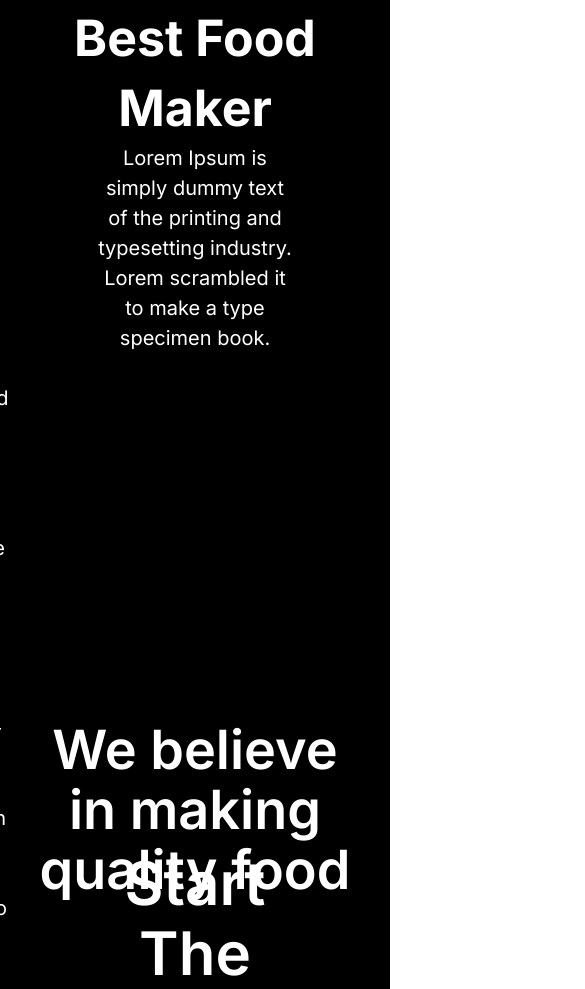
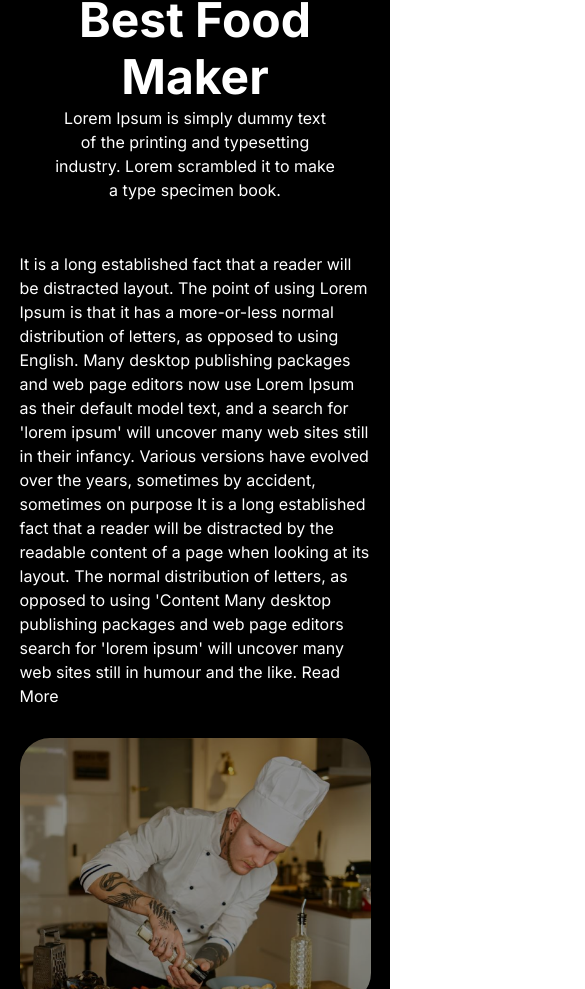
Before and after one commit to Akbarshoh404/restaurant-1, a React (Create React App) app: page / in a window 390 px wide. Shown: the part 1011-2000 px from the top of the page, 585 px wide, since content can reach past the window. Built offline with nearby package versions, Linux system fonts and the light colour scheme.

Commit message:
updated responsiveness

```diff
--- a/src/Landing/Home/Section1/style.module.scss
+++ b/src/Landing/Home/Section1/style.module.scss
@@ -1,73 +1,92 @@
 @import url("https://fonts.googleapis.com/css2?family=Inter:ital,opsz,wght@0,14..32,100..900;1,14..32,100..900&display=swap");
 
 * {
-  margin: 0px;
-  padding: 0px;
+  margin: 0;
+  padding: 0;
   box-sizing: border-box;
-}
-
-.container {
-  width: 85%;
-  margin: auto;
-  height: 100%;
-  padding-top: 100px;
-  padding-bottom: 100px;
-
-  display: flex;
-  flex-direction: column;
-  align-items: center;
-  justify-content: space-between;
 }
 
 .section {
   width: 100%;
-  height: 100vh;
   background-color: black;
   color: white;
+  padding: 100px 0px;
+  height: fit-content;
+}
+
+.container {
+  width: 90%; // Slightly wider container
+  max-width: 1200px; // Set a maximum width
+  margin: 0 auto;
+  display: flex;
+  flex-direction: column;
+  align-items: center;
+  gap: 50px; // Consistent gap between elements
 }
 
 .p1 {
   font-family: Inter;
-  font-size: 50px;
+  font-size: 3rem; // Use rem for scalable font sizes
   font-weight: 700;
-  line-height: 70px;
+  line-height: 1.2; // Adjust line height
   text-align: center;
-  text-underline-position: from-font;
-  text-decoration-skip-ink: none;
 }
 
 .p2 {
-  width: 60%;
-  margin: auto;
   font-family: Inter;
-  font-size: 20px;
+  font-size: 1rem; // Use rem
   font-weight: 400;
-  line-height: 30px;
+  line-height: 1.5; // Adjust line height
   text-align: center;
-  text-underline-position: from-font;
-  text-decoration-skip-ink: none;
+  width: 80%; // Make the paragraph width responsive
+  margin: 0 auto;
 }
 
 .module {
   width: 100%;
   display: flex;
-  justify-content: center;
+  flex-direction: column; // Stack elements vertically on smaller screens
   align-items: center;
-  gap: 150px;
+  gap: 30px; // Smaller gap on mobile
 
   p {
-    width: 100%;
     font-family: Inter;
-    font-size: 20px;
+    font-size: 1rem; // Use rem
     font-weight: 400;
-    line-height: 30px;
+    line-height: 1.5; // Adjust line height
     text-align: left;
-    text-underline-position: from-font;
-    text-decoration-skip-ink: none;
+    width: 100%; // Ensure text takes full width on all screens
   }
 
   img {
     width: 100%;
     border-radius: 30px;
+    max-width: 500px; // Limit image width for very large screens
   }
 }
+
+// Media query for smaller screens (e.g., tablets and phones)
+@media (min-width: 900px) {
+  .module {
+    flex-direction: row; // Switch back to row layout on larger screens
+    gap: 50px; // Larger gap on larger screens
+    align-items: flex-start; // Align items to the start of the container
+  }
+
+  .p1 {
+    font-size: 4rem; // Larger heading on larger screens
+  }
+
+  .p2 {
+    font-size: 1.2rem;
+    width: 60%;
+  }
+
+  .module p {
+    width: 70%; // Adjust text width when side-by-side with image
+  }
+
+  .module img {
+    width: 70%; // Adjust image width when side-by-side with text
+  }
+}
--- a/src/Landing/Home/Section3/style.module.scss
+++ b/src/Landing/Home/Section3/style.module.scss
@@ -20,9 +20,10 @@
 
 .section {
   width: 100%;
-  height: 60vh;
+  height: fit-content;
   background-color: black;
   color: white;
+  padding: 100px 0px;
 }
 
 .title {
@@ -72,3 +73,15 @@
   text-underline-position: from-font;
   text-decoration-skip-ink: none;
 }
+
+@media (max-width: 1000px) {
+  .cards {
+    display: grid;
+    grid-template-columns: repeat(2, 1fr);
+    gap: 30px;
+  }
+
+  .container {
+    gap: 50px;
+  }
+}
--- a/src/Landing/Home/Section4/style.module.scss
+++ b/src/Landing/Home/Section4/style.module.scss
@@ -20,9 +20,10 @@
 
 .section {
   width: 100%;
-  height: 70vh;
+  height: fit-content;
   background-color: black;
   color: white;
+  padding: 100px 0px;
 }
 
 .title {
@@ -62,3 +63,15 @@
 .button:active {
   transform: scale(0.95); /* Slight click animation */
 }
+
+@media (max-width: 1000px) {
+  .title {
+    width: 70%;
+  }
+}
+
+@media (max-width: 800px) {
+  .title {
+    width: 100%;
+  }
+}
--- a/src/Landing/Home/Section5/style.module.scss
+++ b/src/Landing/Home/Section5/style.module.scss
@@ -23,8 +23,7 @@
   height: 100vh;
   background-color: black;
   color: white;
-  padding-top: 50px;
-  padding-bottom: 50px;
+  padding: 100px 0px;
 }
 
 .title {
@@ -102,3 +101,46 @@
   text-underline-position: from-font;
   text-decoration-skip-ink: none;
 }
+
+@media (max-width: 1300px) {
+  .section {
+    height: fit-content;
+  }
+
+  .comment {
+    font-size: 16px;
+    line-height: 20px;
+  }
+
+  .name {
+    line-height: normal;
+  }
+
+  .avatar {
+    width: 50px;
+    height: 50px;
+  }
+
+  .card {
+    gap: 10px;
+  }
+}
+
+@media (max-width: 1000px) {
+  .cards {
+    display: grid;
+    grid-template-columns: repeat(2, 1fr);
+  }
+}
+
+@media (max-width: 700px) {
+  .cards {
+    display: grid;
+    grid-template-columns: repeat(1, 1fr);
+  }
+
+  .card{
+    width: 100%;
+    margin: auto;
+  }
+}
--- a/src/Landing/Home/Section6/style.module.scss
+++ b/src/Landing/Home/Section6/style.module.scss
@@ -20,9 +20,10 @@
 
 .section {
   width: 100%;
-  height: 40vh;
+  height: fit-content;
   background-color: white;
   color: black;
+  padding: 100px 0px;
 }
 
 .title {
@@ -77,3 +78,25 @@
     transform: scale(0.95);
   }
 }
+
+@media (max-width: 1000px) {
+  .title{
+    font-size: 50px;
+    line-height: normal;
+  }
+}
+
+@media (max-width: 750px) {
+  .div{
+    flex-direction: column;
+
+    input{
+      width: 100%;
+      margin: auto;
+    }
+
+    button{
+      padding: 15px 25px;
+    }
+  }
+}
```
Also changed, not shown: src/Landing/Home/Header/style.module.scss (line endings or trailing spaces).
